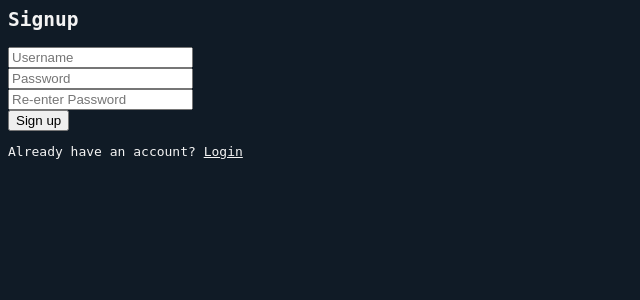
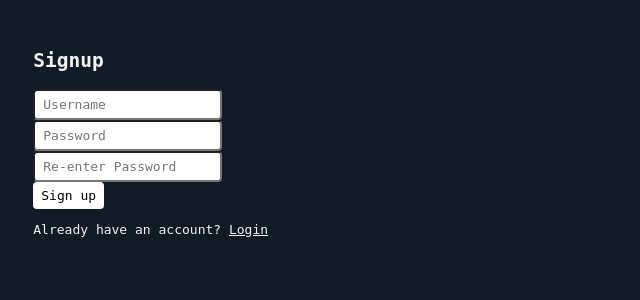
Before and after one commit to Jesalx/Flask-Favorite-Movies, a Flask app: page /signup in a window 1280 px wide. Shown: the top 300 px of the page, without its empty margins (0-640 px from the left). Run offline with Flask 2, Linux system fonts and the light colour scheme.

Commit message:
Updated Login/Signup form styling

```diff
--- a/static/style.css
+++ b/static/style.css
@@ -26,8 +26,6 @@ https://www.w3schools.com/css/css_navbar_horizontal.asp */
     background-color: #162b3f;
 }
 
-
-
 .main {
     padding: 2%;
 }
@@ -49,3 +47,27 @@ a {
 .movie_tagline, .movie_genres {
     font-style: italic;
 }
+
+.login_field {
+    width: auto;
+    padding: 6px 8px;
+    border-radius: 4px;
+
+}
+
+.login_submit {
+    background-color: white;
+    border: none;
+    width: auto;
+    padding: 6px 8px;
+    border-radius: 4px;
+}
+
+.login {
+    padding: 2%;
+}
+
+input {
+    font-family: monospace;
+    font-size: medium;
+}
--- a/templates/index.html
+++ b/templates/index.html
@@ -6,7 +6,7 @@
 
 <body>
     <ul class="navbar">
-        <li><a class="navbar_item" href="{{ url_for('logout')}}">Logout</a></li>
+        <li><a class="navbar_item" href="{{ url_for('logout')}}">logout</a></li>
         <li><a class="navbar_item username" href="">{{username}}</a></li>
     </ul>
     <div class="main">
--- a/templates/signup.html
+++ b/templates/signup.html
@@ -5,6 +5,7 @@
 </head>
 
 <body>
+    <div class="login">
         <h2>Signup</h2>
         <div id="messages" class="messages">
             {% with messages = get_flashed_messages() %}
@@ -16,20 +17,22 @@
             {% endwith %}
         </div>
 
-    <div class="signup_form">
+        <div class="login_form">
             <form method="POST" action="/signup" onsubmit="return meetsSignupConditions();">
-            <input id="username" type="text" name="username" placeholder="Username">
+                <input class="login_field" id="username" type="text" name="username" placeholder="Username">
                 <br>
-            <input id="password" type="password" name="password" placeholder="Password">
+                <input class="login_field" id="password" type="password" name="password" placeholder="Password">
                 <br>
-            <input id="repassword" type="password" name="repassword" placeholder="Re-enter Password">
+                <input class="login_field" id="repassword" type="password" name="repassword"
+                    placeholder="Re-enter Password">
                 <br>
-            <input id="submit_button" type="submit" value="Sign up">
+                <input class="login_submit" id="submit_button" type="submit" value="Sign up">
             </form>
         </div>
 
 
         <p>Already have an account? <a href="{{ url_for('login') }}">Login</a></p>
+    </div>
     <script type="text/javascript" src="static/signup.js"></script>
 </body>
 
```
Also changed, not shown: templates/login.html (+5 -3 lines). Lines whose indentation alone changed are shown as unchanged.
